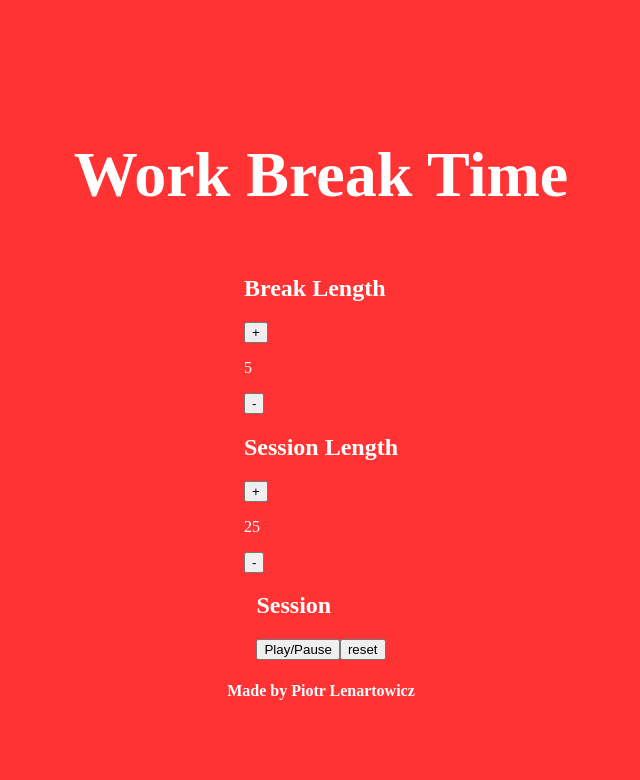
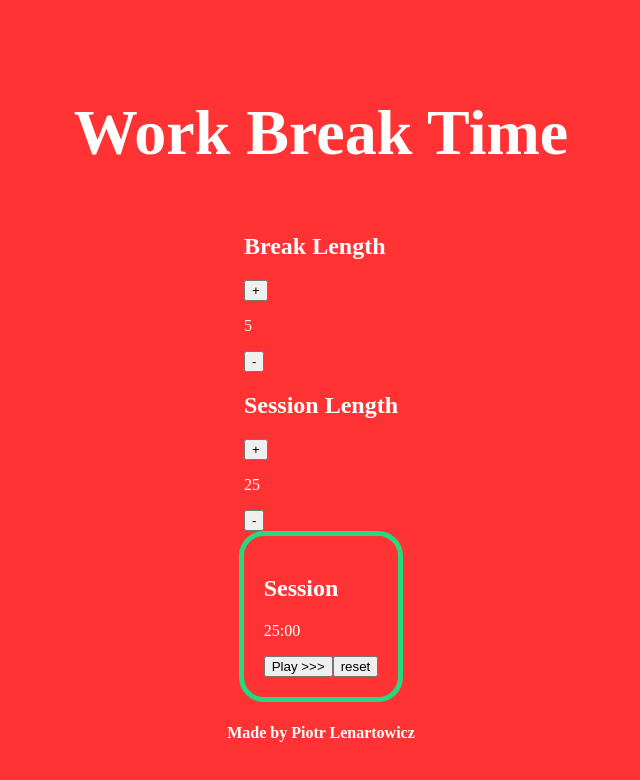
Before and after one commit to LenyPython/Break-work-clock, a React (Create React App) app: page / in a window 1280 px wide. Shown: the top 780 px of the page, without its empty margins (327-967 px from the left). Built offline with nearby package versions, Linux system fonts and the light colour scheme.

Commit message:
added functionality to timer component, created timer 1 sec interval for counting down session time and breaks

```diff
--- a/src/timer/Timer.js
+++ b/src/timer/Timer.js
@@ -1,13 +1,61 @@
 import React from 'react'
+import './timer.css'
 
 
-const Timer = ({timeLeft}) => {
+const Timer = ({pause, session}) => {
+  let sessionDuration = session
+  let breakDuration = pause
+  let seconds = 0
+  let sessionTime = true
+
+  const handlePlayPause = event => {
+    let command = event.target.innerText
+    if (command === 'Play >>>') {
+      event.target.innerText = 'Pause ||'
+      var countDown = setInterval(() => {
+        if (sessionTime) {
+          if (seconds === 0) {
+            sessionDuration -= 1
+            seconds = 60
+          }
+          seconds -= 1
+          let timeLeft = `${sessionDuration < 10 ? '0' + sessionDuration : sessionDuration}:${seconds < 10 ? '0' + seconds : seconds}`
+          document.querySelector('#time-left').innerText = timeLeft
+          document.querySelector('#name-label').innerText = 'Session'
+          if (sessionDuration === 0 && seconds === 0) sessionTime = false
+        } else {
+          if (seconds === 0) {
+            breakDuration -= 1
+            seconds = 60
+          }
+          seconds -= 1
+          let timeLeft = `${breakDuration < 10 ? '0' + breakDuration : breakDuration}:${seconds < 10 ? '0' + seconds : seconds}`
+          document.querySelector('#time-left').innerText = timeLeft
+          document.querySelector('#name-label').innerText = 'Break Time'
+        }
+
+      }, 1000)
+    } else {
+      event.target.innerText = 'Play >>>'
+      clearInterval(countDown)
+    }
+  }
+
+  const handleReset = () => {
+    sessionDuration = session
+    breakDuration = pause
+    seconds = 0
+    sessionTime = true
+  }
+
   return (
     <div id='timer-label'>
-      <h2>Session</h2>
-      <p id='time-left'> {timeLeft} </p>
-      <button id='start_stop'>Play/Pause</button>
-      <button id='reset'>reset</button>
+      <h2 id='name-label'>Session</h2>
+      <p id='time-left'>
+        {`${sessionDuration < 10 ? '0' + sessionDuration : sessionDuration}:${seconds < 10 ? '0' + seconds : seconds}`}
+      </p>
+      <button id='start_stop' onClick={handlePlayPause}>Play >>></button>
+      <button id='reset' onClick={handleReset}>reset</button>
     </div>
   )
 }
--- /dev/null
+++ b/src/timer/time.scss
@@ -0,0 +1,5 @@
+#timer-label{
+	padding:20px;
+	border-radius: 25px;
+	border: 5px solid hsl(150, 70%, 50%);
+}
--- /dev/null
+++ b/src/timer/timer.css
@@ -0,0 +1,7 @@
+#timer-label {
+  padding: 20px;
+  border-radius: 25px;
+  border: 5px solid #26d980;
+}
+
+/*# sourceMappingURL=timer.css.map */
```
